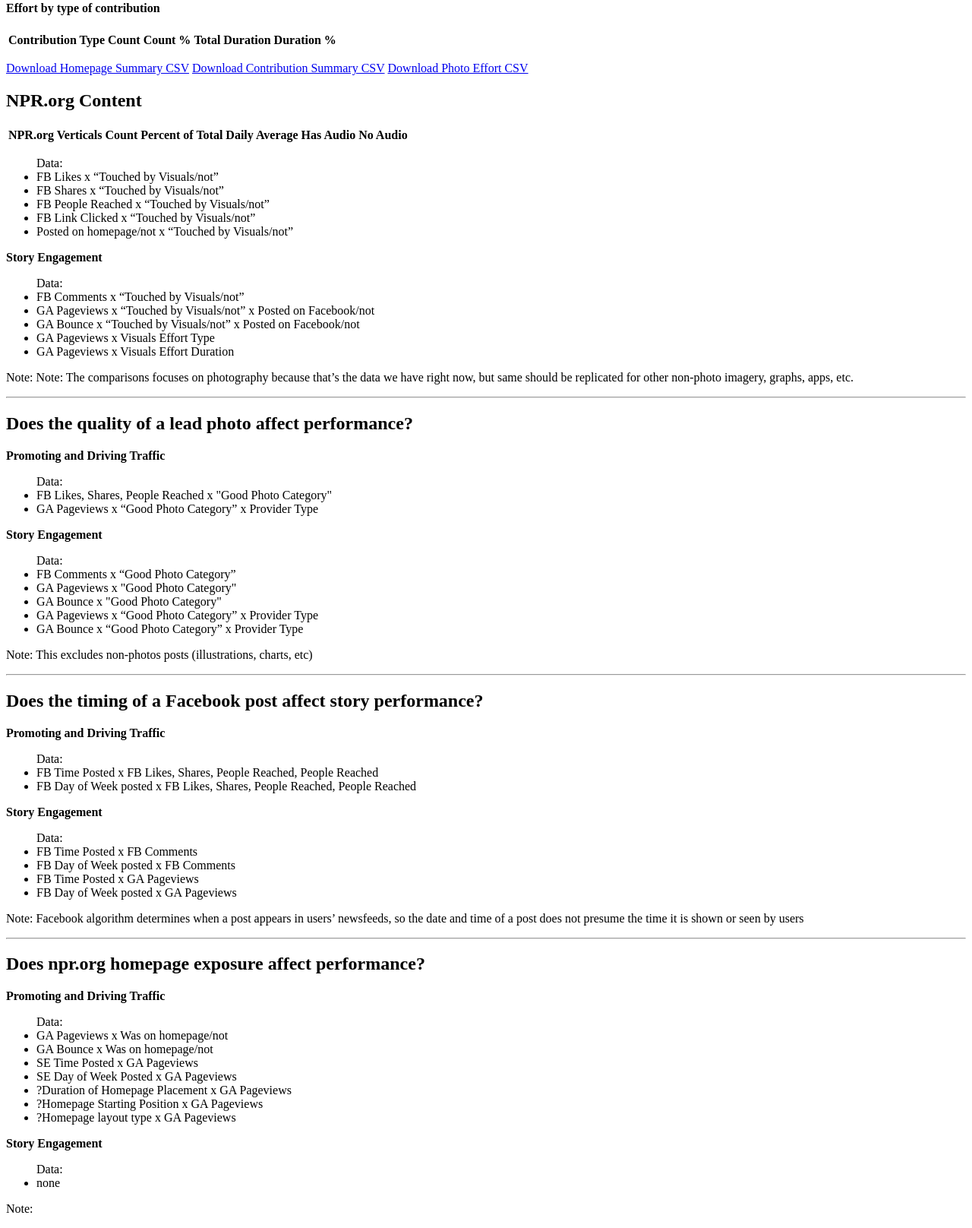
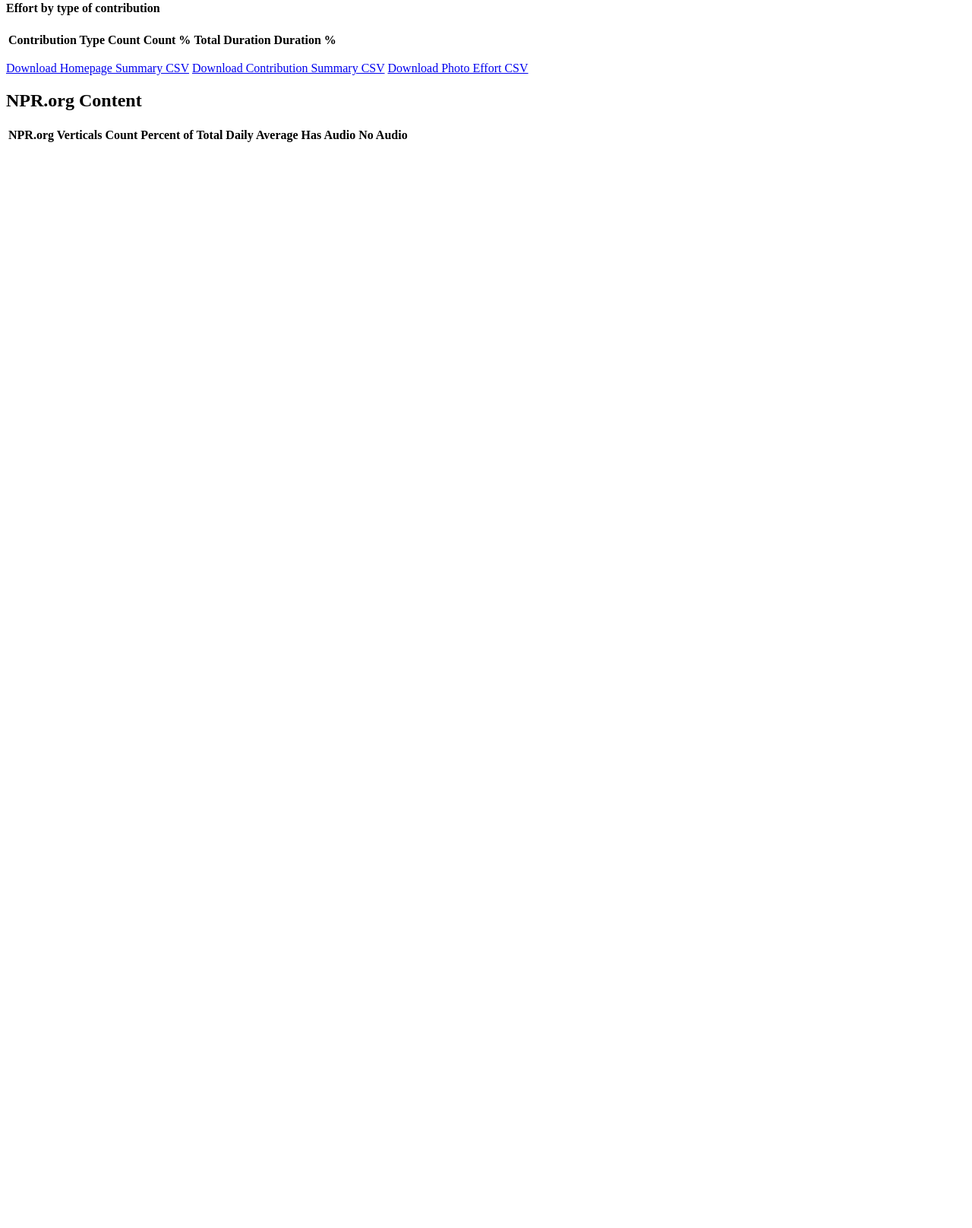
Before and after one commit to nprapps/graeae, a Flask app: template templates/index.html in a window 1280 px wide. Shown: the part 1155-2771 px from the top of the page at 76% size. After the commit the page ends 1342 px from the top, so only its background shows below. Run offline with Flask 2, Linux system fonts and the light colour scheme; the template is opened without the code that fills it, so the values that code supplies are empty; some libraries are stand-ins or nearby versions.

Commit message:
clean up template more

```diff
--- a/templates/index.html
+++ b/templates/index.html
@@ -252,84 +252,5 @@
             {% endfor %}
         </tbody>
     </table>
-
-
-
-    <ul>Data:
-        <li>FB Likes x “Touched by Visuals/not”</li>
-        <li>FB Shares x “Touched by Visuals/not”</li>
-        <li>FB People Reached x “Touched by Visuals/not”</li>
-        <li>FB Link Clicked x “Touched by Visuals/not”</li>
-        <li>Posted on homepage/not x “Touched by Visuals/not”</li>
-    </ul>
-    <p><strong>Story Engagement</strong></p>
-    <ul>Data:
-        <li>FB Comments x “Touched by Visuals/not”</li>
-        <li>GA Pageviews x “Touched by Visuals/not” x Posted on Facebook/not</li>
-        <li>GA Bounce x “Touched by Visuals/not” x Posted on Facebook/not</li>
-        <li>GA Pageviews x Visuals Effort Type</li>
-        <li>GA Pageviews x Visuals Effort Duration</li>
-    </ul>
-    <p class="muted">Note: Note: The comparisons focuses on photography because that’s the data we have right now, but same should be replicated for other non-photo imagery, graphs, apps, etc.</p>
-
 </section>
-
-<hr/>
-<section id="lead-photo-performance">
-    <h2>Does the quality of a lead photo affect performance?</h2>
-    <p><strong>Promoting and Driving Traffic</strong></p>
-    <ul>Data:
-        <li>FB Likes, Shares, People Reached x "Good Photo Category"</li>
-        <li>GA Pageviews x “Good Photo Category” x Provider Type</li>
-    </ul>
-    <p><strong>Story Engagement</strong></p>
-    <ul>Data:
-        <li>FB Comments x “Good Photo Category”</li>
-        <li>GA Pageviews x "Good Photo Category"</li>
-        <li>GA Bounce x "Good Photo Category"</li>
-        <li>GA Pageviews x “Good Photo Category” x Provider Type</li>
-        <li>GA Bounce x “Good Photo Category” x Provider Type</li>
-    </ul>
-    <p class="muted">Note: This excludes non-photos posts (illustrations, charts, etc)</p>
-
-</section>
-
-<hr/>
-<section id="facebook-timing">
-    <h2>Does the timing of a Facebook post affect story performance?</h2>
-    <p><strong>Promoting and Driving Traffic</strong></p>
-    <ul>Data:
-        <li>FB Time Posted x FB Likes, Shares, People Reached, People Reached</li>
-        <li>FB Day of Week posted x FB Likes, Shares, People Reached, People Reached</li>
-    </ul>
-    <p><strong>Story Engagement</strong></p>
-    <ul>Data:
-        <li>FB Time Posted x FB Comments</li>
-        <li>FB Day of Week posted x FB Comments</li>
-        <li>FB Time Posted x GA Pageviews</li>
-        <li>FB Day of Week posted x GA Pageviews</li>
-    </ul>
-    <p class="muted">Note: Facebook algorithm determines when a post appears in users’ newsfeeds, so the date and time of a post does not presume the time it is shown or seen by users</p>
-</section>
-
-<hr/>
-<section id="homepage-exposure">
-    <h2>Does npr.org homepage exposure affect performance?</h2>
-    <p><strong>Promoting and Driving Traffic</strong></p>
-    <ul>Data:
-        <li>GA Pageviews x Was on homepage/not</li>
-        <li>GA Bounce x Was on homepage/not</li>
-        <li>SE Time Posted x GA Pageviews</li>
-        <li>SE Day of Week Posted x GA Pageviews</li>
-        <li>?Duration of Homepage Placement x GA Pageviews</li>
-        <li>?Homepage Starting Position x GA Pageviews</li>
-        <li>?Homepage layout type x GA Pageviews</li>
-    </ul>
-    <p><strong>Story Engagement</strong></p>
-    <ul>Data:
-        <li>none</li>
-    </ul>
-    <p class="muted">Note:</p>
-</section>
-
 {% endblock %}
```
